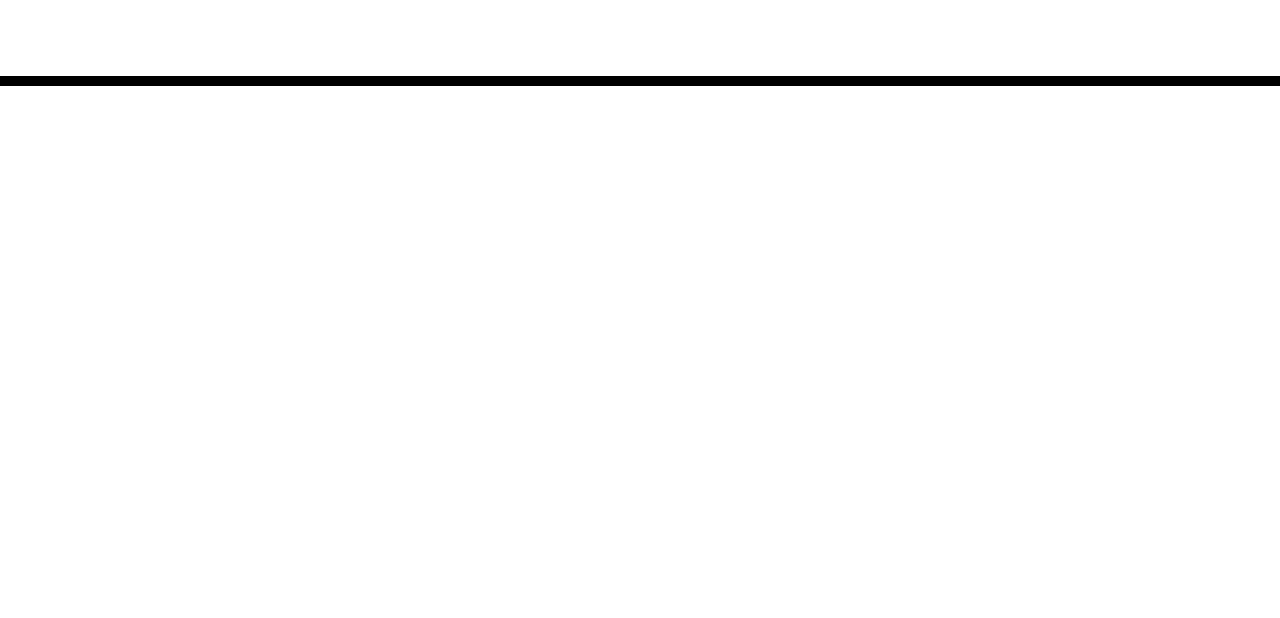
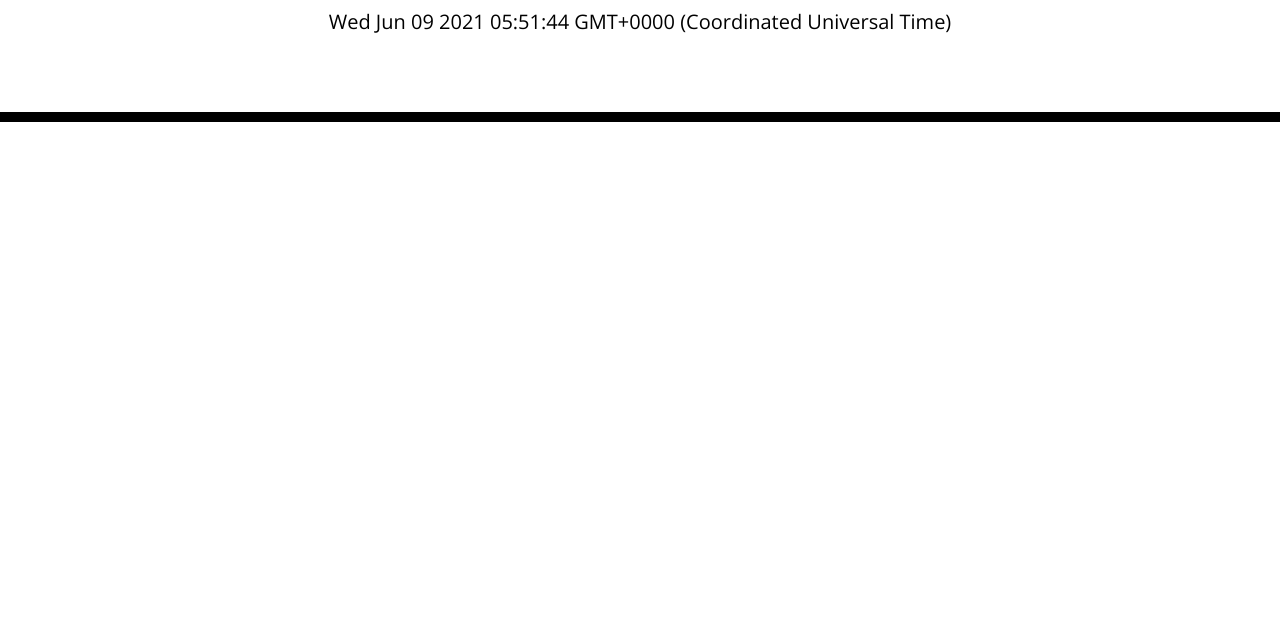
Before and after one commit to Bullbotbam/work-day, a plain HTML site: page index.html in a window 1280 px wide. Shown: the part 182-800 px from the top of the page. Drawn offline with nearby package versions, Linux system fonts and the light colour scheme; files that its build step writes are made by us from their sources.

Commit message:
installed date to header

```diff
--- a/develop/script.js
+++ b/develop/script.js
@@ -0,0 +1,4 @@
+var today = new Date();
+// var date =
+//   today.getFullYear() + "-" + (today.getMonth() + 1) + "-" + today.getDay();
+document.getElementById("currentDay").innerHTML = today;
--- a/index.html
+++ b/index.html
@@ -18,7 +18,7 @@
       href="https://fonts.googleapis.com/css?family=Open+Sans&display=swap"
       rel="stylesheet"
     />
-    <link rel="stylesheet" href="style.css" />
+    <link rel="stylesheet" href="./develop/style.css" />
     <title>Work Day Scheduler</title>
   </head>
 
@@ -34,5 +34,6 @@
 
     <script src="https://code.jquery.com/jquery-3.4.1.min.js"></script>
     <script src="https://cdnjs.cloudflare.com/ajax/libs/moment.js/2.24.0/moment.min.js"></script>
+    <script src="./develop/script.js"></script>
   </body>
 </html>
```
